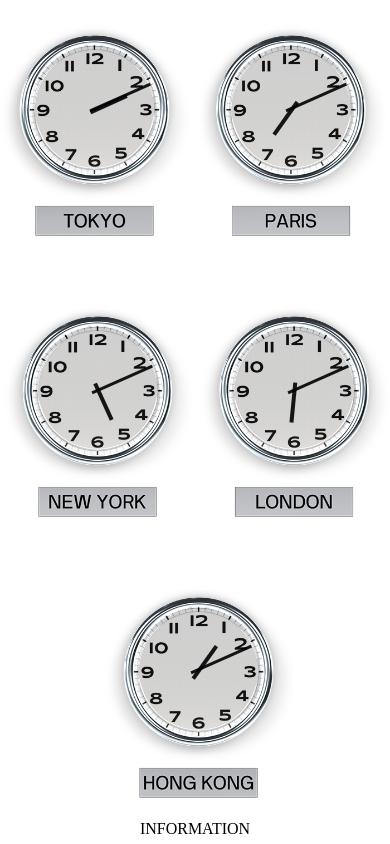
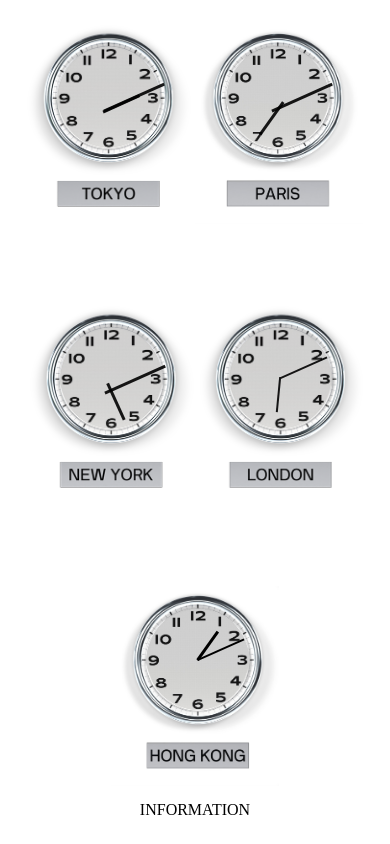
Before and after one commit to g-male/liam-clocks-demo, a plain HTML site: page index.html in a window 390 px wide. Drawn offline with Linux system fonts and the light colour scheme.

Commit message:
mobile scale and clock arm changes

```diff
--- a/style.css
+++ b/style.css
@@ -31,7 +31,7 @@ position: absolute;
 	display: flex;
 	flex-direction: row;
 	flex-wrap: wrap;
-	width: 86%;
+	width: 80%;
 	height: 100%;
 	align-items: center;
 
@@ -158,9 +158,10 @@ position: absolute;
 #clock-paris {
 
 
-	background:url("PARIS_GLASS.PNG") no-repeat, url(PAIRS.PNG) no-repeat, url("PARIS_SHADOW.PNG") no-repeat;
+	background:url('/paris_4k.jpg') no-repeat, url("PARIS_SHADOW.PNG") no-repeat;
 	/*setting our background image*/
 	background-size: contain;
+
 }
 
 #parishour,
@@ -172,26 +173,26 @@ position: absolute;
 }
 
 #parishour {
-	width: 1.8%;
-	height: 15%;
-	top: 21%;
-	left: 48%;
-	opacity: 0.9;
-	transform-origin:50% 80%;
+	width: 1.3%;
+	height: 13%;
+	top: 18%;
+	left: 50%;
+
+	transform-origin:bottom;
 }
 
 #parisminute {
-	width: 1.5%;
-	height: 25%;
+	width: 1.3%;
+	height: 21%;
 	top: 10%;
-	left: 48%;
-	opacity: 0.9;
-	transform-origin:50% 90%;
+	left: 50%;
+
+	transform-origin:bottom;
 }
 #clock-hongkong {
 
 
-	background: url("HK\ GLASS.PNG") no-repeat, url("/HK.PNG" ) no-repeat, url("/HK\ SHADOW.PNG" ) no-repeat;
+	background: url("/hk_4k.jpg" ) no-repeat;
 	/*setting our background image*/
 	background-size: contain;
 }
@@ -205,21 +206,21 @@ position: absolute;
 }
 
 #hkhour {
-	width: 1.8%;
-	height: 15%;
-	top: 21%;
-	left: 50%;
-	opacity: 0.9;
-	transform-origin:50% 80%;
+	width: 1.5%;
+	height: 13%;
+	top: 18%;
+	left: 50.5%;
+
+	transform-origin:bottom;
 }
 
 #hkminute {
-	width: 1.5%;
-	height: 25%;
-	top: 10%;
+	width: 1.3%;
+	height: 21%;
+	top: 9.5%;
 	left: 50.5%;
-	opacity: 0.9;
-	transform-origin:50% 90%;
+
+	transform-origin:bottom;
 }
 
 @media only screen and (max-width: 820px)  {
@@ -233,14 +234,14 @@ position: absolute;
 	.information-tag-mbl{
 		width: 100%;
 		display: block;
-		top: 60vw ;
+		top: 55vw ;
 		position: absolute;
 	}
 	.clockContainer{
 		display: flex;
 		flex-direction: row;
 		flex-wrap: wrap;
-		width: 100%;
+		width: 86%;
 		height: 100%;
 		align-items: center;
 
@@ -291,7 +292,7 @@ position: absolute;
 		transform-origin:50% 90%;
 	}
 	#nyhour {
-		width: 1.8%;
+		width: 1.5%;
 		height: 17%;
 		top: 23%;
 		left: 49.5%;
@@ -308,41 +309,43 @@ position: absolute;
 		transform-origin:50% 90%;
 	}
 	#londonhour {
-		width: 1.8%;
-		height: 17%;
-		top: 23%;
-		left: 50.5%;
-		opacity: 0.9;
-		transform-origin:50% 80%;
+		width: 1.3%;
+		height: 15%;
+		top: 16%;
+		left: 50%;
+
+		transform-origin:bottom;
 	}
 
 	#londonminute {
-		width: 1.5%;
-		height: 28%;
-		top: 11%;
+		width: 1.3%;
+		height: 22%;
+		top: 9.5%;
 		left: 50%;
-		opacity: 0.9;
-		transform-origin:50% 90%;
+
+		transform-origin:bottom;
+		position: relative;
 	}
 
 
 
 	#hkhour {
-		width: 1.8%;
-		height: 17%;
-		top: 23%;
+		width: 1.6%;
+		height: 15%;
+		top: 16.5%;
 		left: 50.5%;
-		opacity: 0.9;
-		transform-origin:50% 80%;
+
+		transform-origin:bottom;
 	}
 
 	#hkminute {
-		width: 1.5%;
-		height: 28%;
-		top: 10.5%;
+		width: 1.3%;
+		height: 22%;
+		top: 9.5%;
 		left: 50.5%;
-		opacity: 0.9;
-		transform-origin:50% 90%;
+
+		transform-origin:bottom;
+		position: relative;
 	}
 
 }
```
Also changed, not shown: hk_4k.jpg (added), paris_4k.jpg (added).
